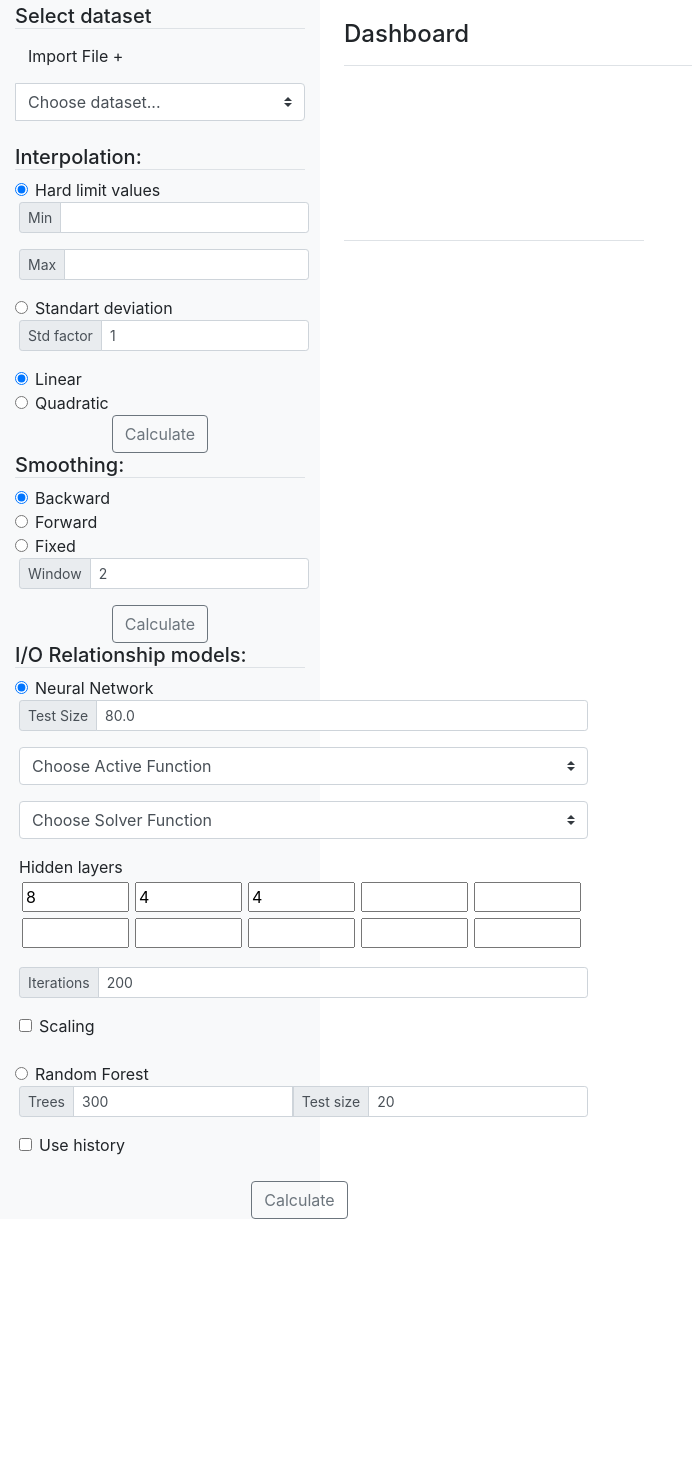
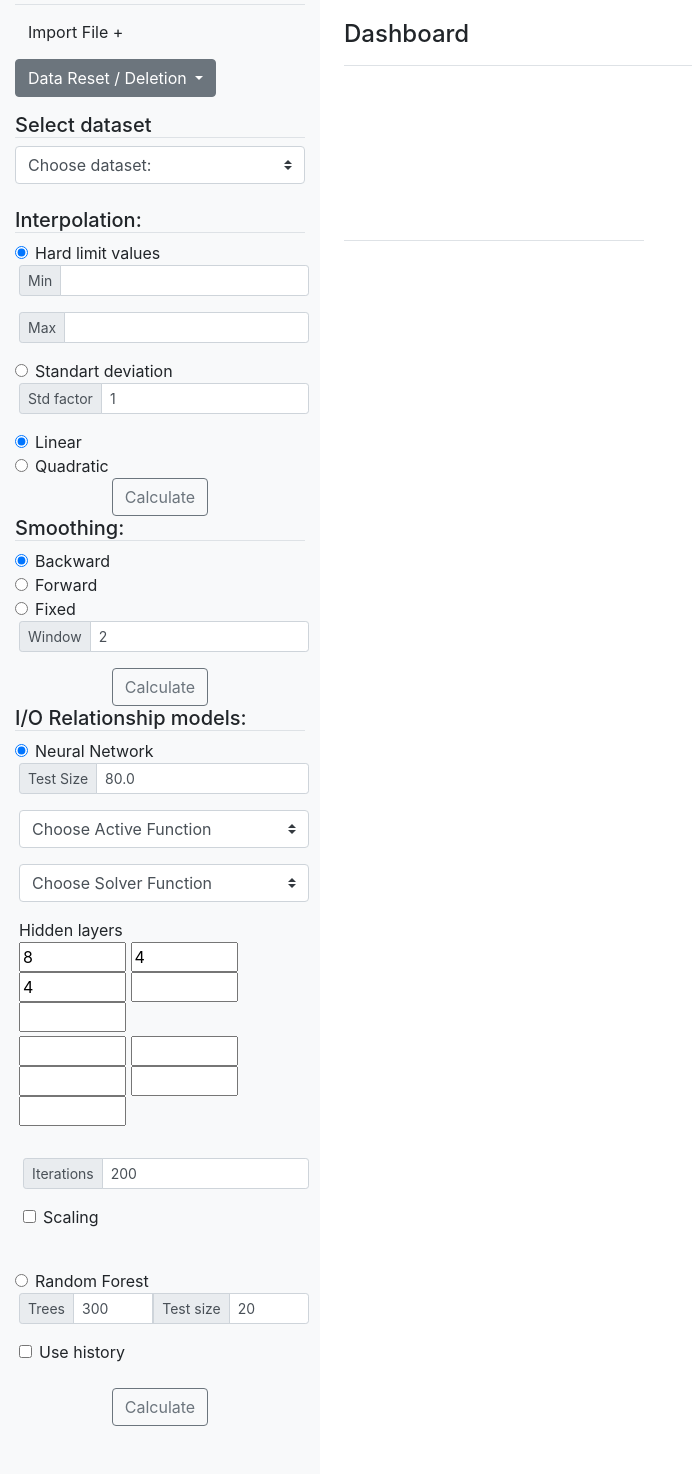
Before and after one commit to AlexSbb/DataAnalyticsPlatform, a Flask app: page / in a window 1280 px wide. Shown: the part 86-1560 px from the top of the page, without its empty margins (0-692 px from the left). Before the commit the page ends 1305 px from the top, so only its background shows below. Run offline with Flask 2, Linux system fonts and the light colour scheme; a map, chart or similar area stays blank; some libraries are stand-ins or nearby versions.

Commit message:
some things

```diff
--- a/app.py
+++ b/app.py
@@ -14,9 +14,6 @@ app = Flask(__name__)
 CORS(app, resources=r'/*')
 
 globalDataObject = None
-
-
-
 
 @app.route('/')
 def hello_world():
--- a/templates/index.html
+++ b/templates/index.html
@@ -14,7 +14,7 @@
 
 <header class="navbar fixed-top navbar-dark bg-dark">
     <a class="navbar-brand" href="#">
-        <img src="logo.svg"  width="90" height="60" alt="">
+        <img src="../img/logo.svg"  width="90" height="60" alt="">
     </a>
     <span class="navbar-brand mx-auto d-block text-center order-0 order-md-1 w-25">
        <h1 class="h1">Data Analytics Platform</h1>
@@ -27,19 +27,33 @@
 
         <nav class="col-md-3 d-none d-md-block bg-light sidebar" style="padding-top: 90px;">
             <div class="bd-toc-item sidebar-sticky">
-                <h5 class="border-bottom">Select dataset</h5>
+                <h5 class="border-bottom"></h5>
 
                 <div class="input-group">
-                            <div class="input-group">
+
                         <label class="btn btn-default btn-file">
                             Import File + <input type="file"  id="ImportFile" style="display: none;"  onchange='onFilePicked(event)'>
                             <!-- <span class="glyphicon glyphicon-plus"></span> -->
                             <!-- <i class="glyphicon glyphicon-plus"></i> -->
                             <!-- <span aria-hidden="true">&plus;</span> -->
                         </label>
+
                     </div>
+                    <div class="dropdown mb-3">
+                        <button class="btn btn-secondary dropdown-toggle" type="button" id="dropdownMenuButton" data-toggle="dropdown" aria-haspopup="true" aria-expanded="false">
+                          Data Reset / Deletion
+                        </button>
+                        <div class="dropdown-menu" aria-labelledby="dropdownMenuButton">
+                          <a class="dropdown-item" onclick="resetAll()">Reset All</a>
+                          <a class="dropdown-item" onclick="resetToOriginalData()">Reset to Original Data</a>
+                          <a class="dropdown-item" onclick="deleteSeries()">Delete selected series</a>
+                        </div>
+                      </div>
+                <h5 class="border-bottom">Select dataset</h5>
+
+                        <div class="input-group">
                             <select class="custom-select " id="selectDataSet" onchange="onChangeselectDataSet()">
-                                <option selected>Choose dataset...</option>
+                                <option selected>Choose dataset:</option>
                                 <!-- <option value="1">One</option> -->
                               </select>
                         </div><br>
@@ -106,8 +120,6 @@
                                 <button type="submit" class="btn btn-outline-secondary" onclick="buttonInterpolationClick()">Calculate</button>
 
                             </div>
-
-
                     </li >
                     <!-- <li class="nav-item">
                         <button  type="button" class="btn btn-light" data-toggle="modal" data-target="#MeanStandartdeviation"> Mean & Standart deviation </button>
@@ -139,18 +151,12 @@
                                     <button type="button" class="btn btn-secondary" onclick="buttonInterpolationClick()">Submit</button>
                                 </div>
                               </div>
-
-
-
                         </div>
-
-
                     </li >
                     <li class="nav-item">
                         <button  type="button" class="btn btn-light"> Quadratic interpolation </button>
                     </li >
                 </ul> -->
-
                 <h5 class="border-bottom"> Smoothing:</h5>
                 <ul class="nav flex-column">
                     <li class="nav-item">
@@ -180,18 +186,13 @@
                           </div>
                           <div class="text-center">
                             <button type="submit" class="btn btn-outline-secondary">Calculate</button>
-
                         </div>
-
                     </li >
                 </ul>
-
                 <h5 class="border-bottom"> I/O Relationship models:</h5>
                 <ul class="nav flex-column">
                     <!-- Neural Network -->
                     <li class="nav-item">
-
-
                         <div class="form-check">
                             <input class="form-check-input" type="radio" name="NN_RF" id="neuralNet_radio" value="neuralNet" checked>
                             <label class="form-check-label" for="neuralNet_radio">
@@ -232,26 +233,23 @@
                             <div class="input-group">
                                 Hidden layers
                             </div>
-                            <table cellpadding="3">
-                                <tr >
-                                    <td><input type="number" value="8" min="1" max="1000" onKeyUp="this.reportValidity();"/></td>
-                                    <td><input type="number" value="4" min="1" max="1000" onKeyUp="this.reportValidity();"/></td>
-                                    <td><input type="number" value="4" min="1" max="1000" onKeyUp="this.reportValidity();"/></td>
-                                    <td><input type="number" value="" min="1" max="1000" onKeyUp="this.reportValidity();"/></td>
-                                    <td><input type="number" value="" min="1" max="1000" onKeyUp="this.reportValidity();"/></td>
-                                </tr>
-                                <tr>
-                                    <td><input type="number" value="" min="1" max="1000" onKeyUp="this.reportValidity();"/></td>
-                                    <td><input type="number" value="" min="1" max="1000" onKeyUp="this.reportValidity();"/></td>
-                                    <td><input type="number" value="" min="1" max="1000" onKeyUp="this.reportValidity();"/></td>
-                                    <td><input type="number" value="" min="1" max="1000" onKeyUp="this.reportValidity();"/></td>
-                                    <td><input type="number" value="" min="1" max="1000" onKeyUp="this.reportValidity();"/></td>
-                                </tr>
-                            </table>
+                            <div class="mb-1">
+                                <input type="number" id="hl1" value="8" min="1" max="1000" onKeyUp="this.reportValidity();"/>
+                                <input type="number" id="hl2" value="4" min="1" max="1000" onKeyUp="this.reportValidity();"/>
+                                <input type="number" id="hl3" value="4" min="1" max="1000" onKeyUp="this.reportValidity();"/>
+                                <input type="number" id="hl4" value="" min="1" max="1000" onKeyUp="this.reportValidity();"/>
+                                <input type="number" id="hl5" value="" min="1" max="1000" onKeyUp="this.reportValidity();"/>
                             </div>
-
+                            <div>
+                                <input type="number" id="hl6" value="" min="1" max="1000" onKeyUp="this.reportValidity();"/>
+                                <input type="number" id="hl7" value="" min="1" max="1000" onKeyUp="this.reportValidity();"/>
+                                <input type="number" id="hl8" value="" min="1" max="1000" onKeyUp="this.reportValidity();"/>
+                                <input type="number" id="hl9" value="" min="1" max="1000" onKeyUp="this.reportValidity();"/>
+                                <input type="number" id="hl10" value="" min="1" max="1000" onKeyUp="this.reportValidity();"/>
+                            </div>
+                            <p>  </p>
                         <!--Iterations -->
-                        <div class="input-group input-group-sm mb-3 ml-1">
+                        <div class="input-group input-group-sm mb-3 mt-3 ml-1">
                             <div class="input-group-prepend">
                                 <span class="input-group-text">Iterations</span>
                             </div>
@@ -296,7 +294,7 @@
                         </div>
                         <br>
                         <div class="text-center">
-                            <button type="submit" class="btn btn-outline-secondary">Calculate</button>
+                            <button type="submit" class="btn btn-outline-secondary mb-5">Calculate</button>
                         </div>
                     </li >
                 </ul>
@@ -349,9 +347,15 @@
     //Get global data object from Python
     getGlobalDataObject()
 
+    function resetAll(){
 
+    }
+    function resetToOriginalData(){
 
+    }
+    function deleteSeries(){
 
+    }
     // Import file, button action
     var onFilePicked = function(event) {
         var input = event.target;
@@ -490,21 +494,7 @@
         document.getElementById("Smooth_Window").setAttribute("max",dataSeriesDict[currKey].currentData.length); // set a new value;
     };
 
-    function buttonInterpolationClick(){
-        //true for HardLimit and false for standart deviation
-        //true for linear and false for quadratic interpolation
-        postData = {
-            limit_or_dev: document.getElementById("HardLimitRadios").value,
-            selectedMin: document.getElementById("Intrp_Min").value,
-            selectedMax: document.getElementById("Intrp_Max").value,
-            stdDevFactor: document.getElementById("Std_factor").value,
-            interpolationType: document.getElementById("linear_radio").value
-        };
-        console.log(postData)
-
-
-
-    };
+    }
 
     function plotData(key){
 
```
Lines whose indentation alone changed are shown as unchanged.
